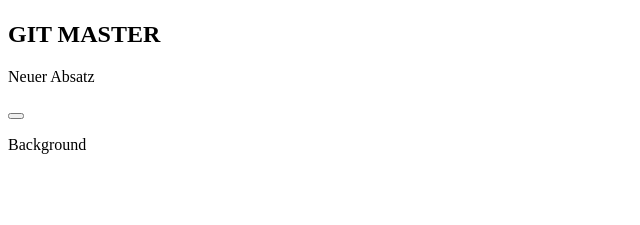
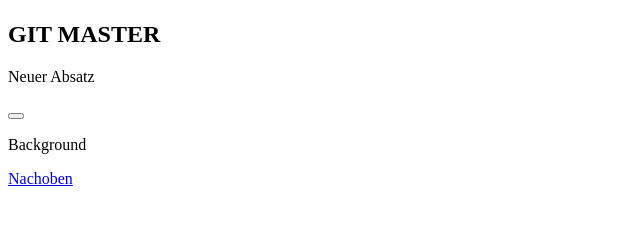
Before and after one commit to ancollet/udemy_locweb, a plain HTML site: page index.html in a window 1280 px wide. Shown: the part 59-284 px from the top of the page, without its empty margins (0-640 px from the left). Drawn offline with Linux system fonts and the light colour scheme.

Commit message:
addid up

```diff
--- a/index.html
+++ b/index.html
@@ -14,7 +14,7 @@
 
 
     <p> Background</p>
-
+    <a href="#">Nachoben</a>
   </body>
 
   <script src="features.js"></script>
```
